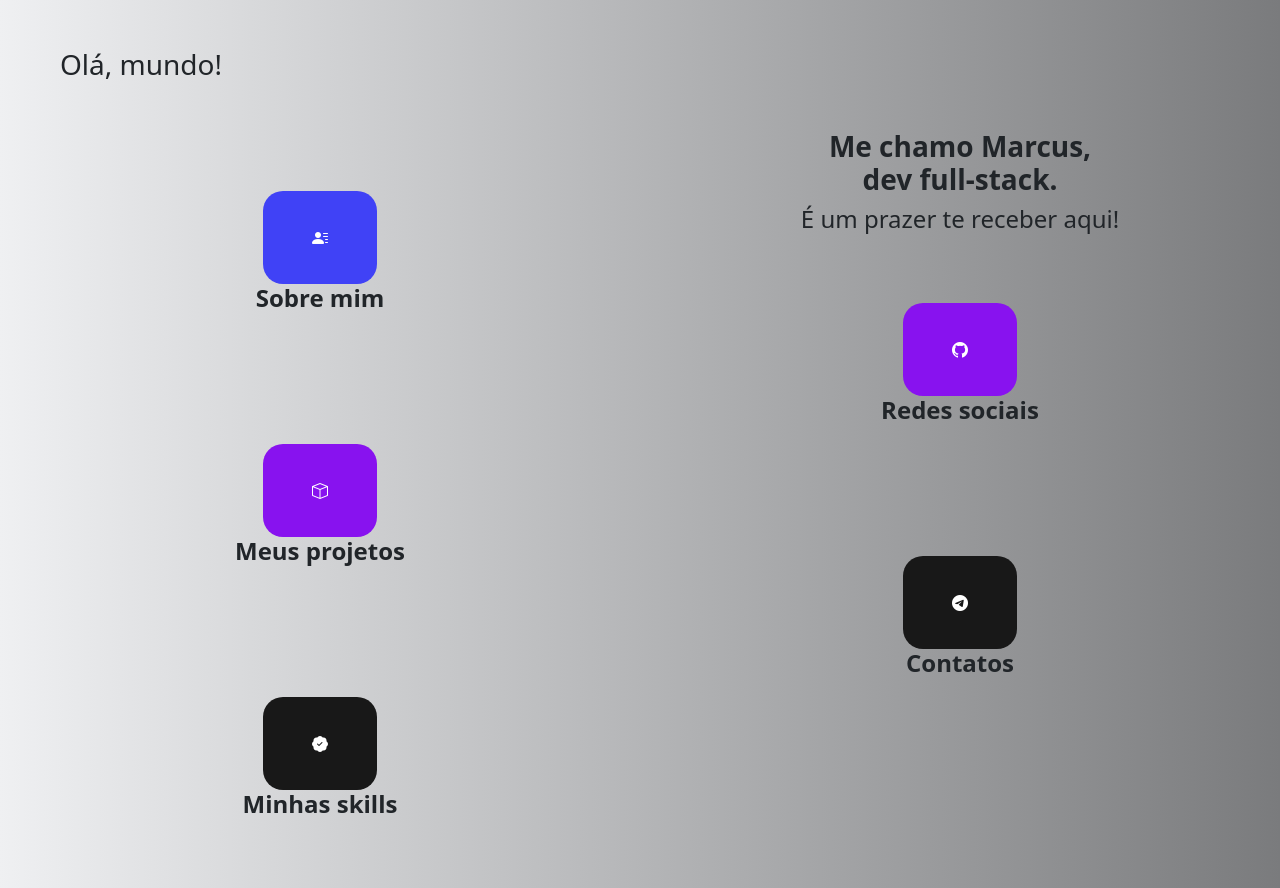
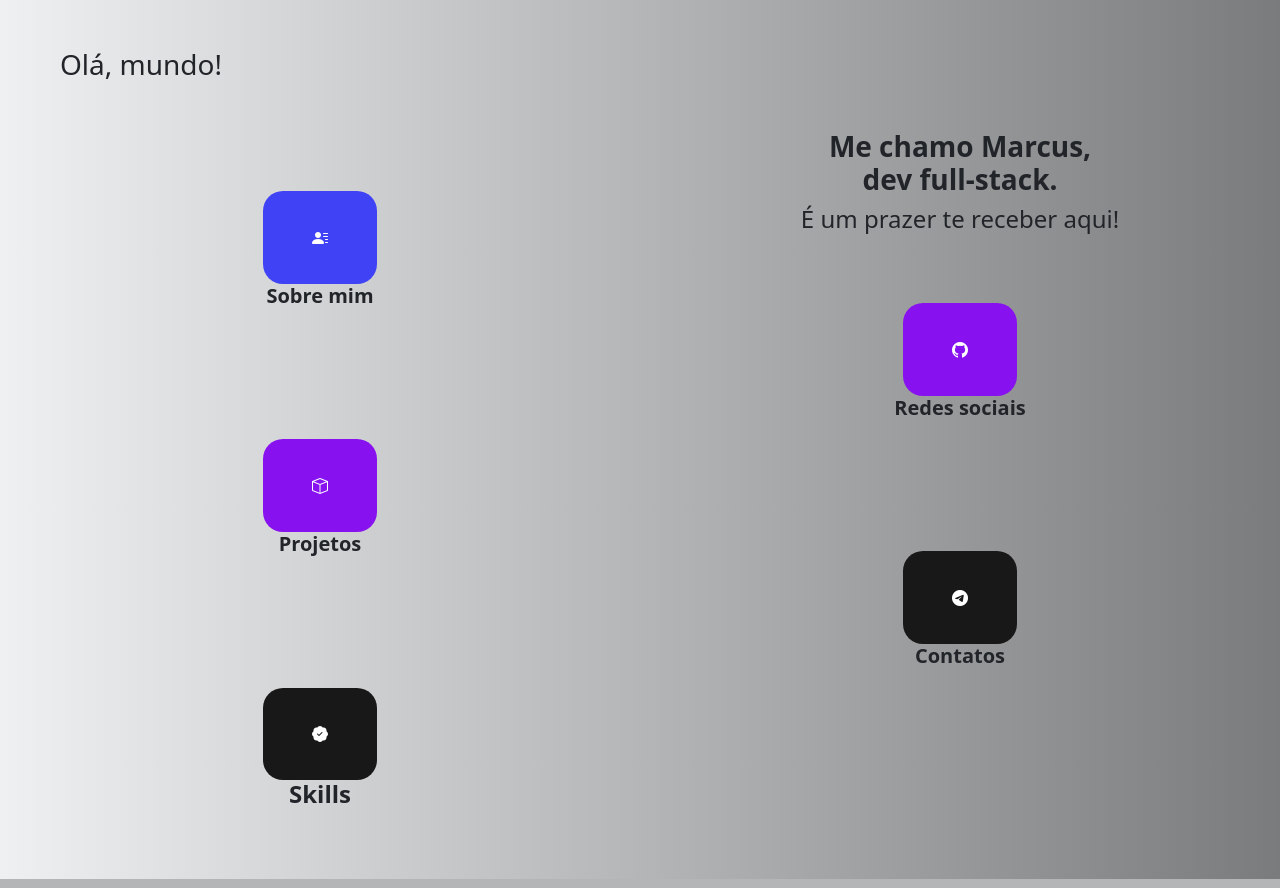
Before and after one commit to Marcus1Vinicius/portif-lio, a Django app: page / in a window 1280 px wide. Run offline with Django 5.2, Linux system fonts and the light colour scheme; data that the repository does not hold is empty; some web fonts are replaced.

Commit message:
ajustando imagem central do site

```diff
--- a/usuario/templates/index.html
+++ b/usuario/templates/index.html
@@ -34,21 +34,21 @@
                     <button type="button" class="botoes_icon" style="background-color: #4042F6;;">
                         <i class="bi bi-person-lines-fill icones"></i>
                     </button>
-                    <h4 class="text-center fw-bold">Sobre mim</h4>
+                    <h5 class="text-center fw-bold">Sobre mim</h5>
                 </div>
 
                 <div class="d-flex flex-column justify-content-center align-items-center afastamento">
                     <button type="button" class="botoes_icon" style="background-color: #8812EF;">
                         <i class="bi bi-box icones"></i>
                     </button>
-                    <h4 class="text-center fw-bold">Meus projetos</h4>
+                    <h5 class="text-center fw-bold">Projetos</h5>
                 </div>
 
                 <div class="d-flex flex-column justify-content-center align-items-center afastamento">
                     <button type="button" class="botoes_icon" style="background-color: #181818;">
                         <i class="bi bi-patch-check-fill icones"></i>
                     </button>
-                    <h4 class="text-center fw-bold">Minhas skills</h4>
+                    <h4 class="text-center fw-bold">Skills</h4>
                 </div>
 
             </div>
@@ -78,14 +78,14 @@
                     <button type="button" class="botoes_icon" style="background-color: #8812EF;">
                         <i class="bi bi-github icones"></i>
                     </button>
-                    <h4 class="text-center fw-bold">Redes sociais</h4>
+                    <h5 class="text-center fw-bold">Redes sociais</h5>
                 </div>
 
                 <div class="d-flex flex-column justify-content-center align-items-center afastamento">
                     <button type="button" class="botoes_icon" style="background-color: #181818;">
                         <i class="bi bi-telegram icones"></i>
                     </button>
-                    <h4 class="fw-bold">Contatos</h4>
+                    <h5 class="fw-bold">Contatos</h5>
                 </div>
 
             </div>
```
